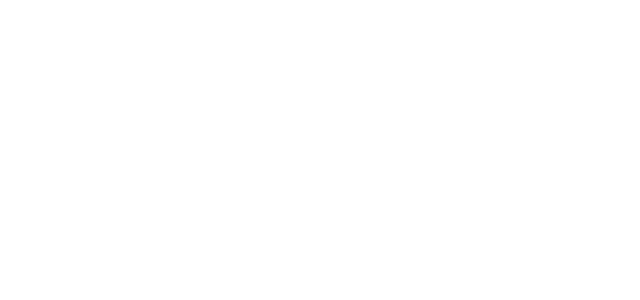
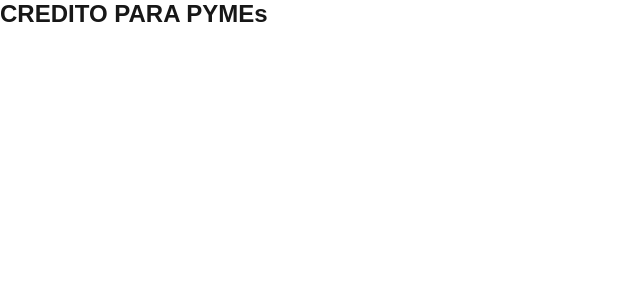
Before and after one commit to CastilloJoshuaEE/Equipo5-WebApp-OnboardingCreditos, a Next.js app in the folder frontend/: page / in a window 1280 px wide. Shown: the top 300 px of the page, without its empty margins (0-640 px from the left). Built offline with nearby package versions, Linux system fonts and the light colour scheme.

Commit message:
fix se agrega return a la funcion de pagina de entrada

```diff
--- a/frontend/src/app/page.tsx
+++ b/frontend/src/app/page.tsx
@@ -94,6 +94,6 @@
   );
 } */
 
-  export default function Home (){
-    <h2>CREDITO PARA PYMEs</h2>
-  }
+export default function Home() {
+  return <h2>CREDITO PARA PYMEs</h2>;
+}
```
